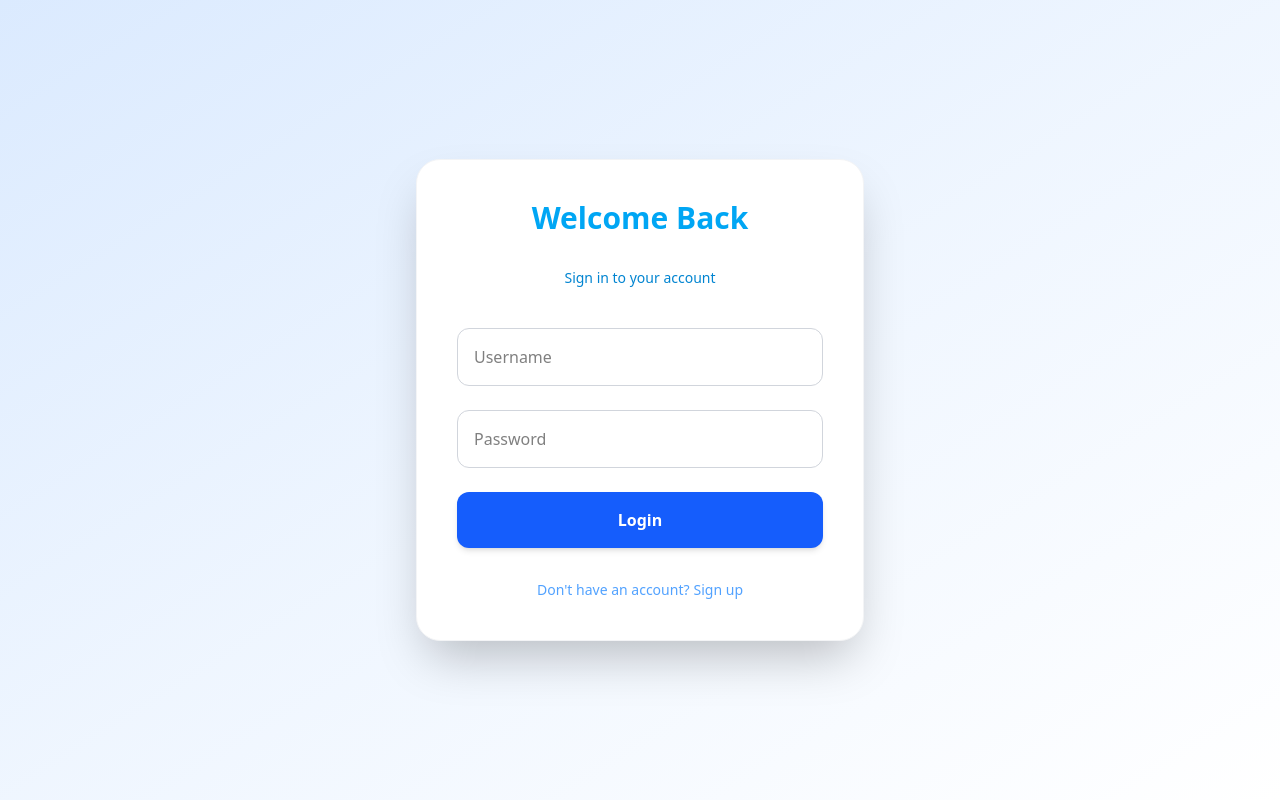
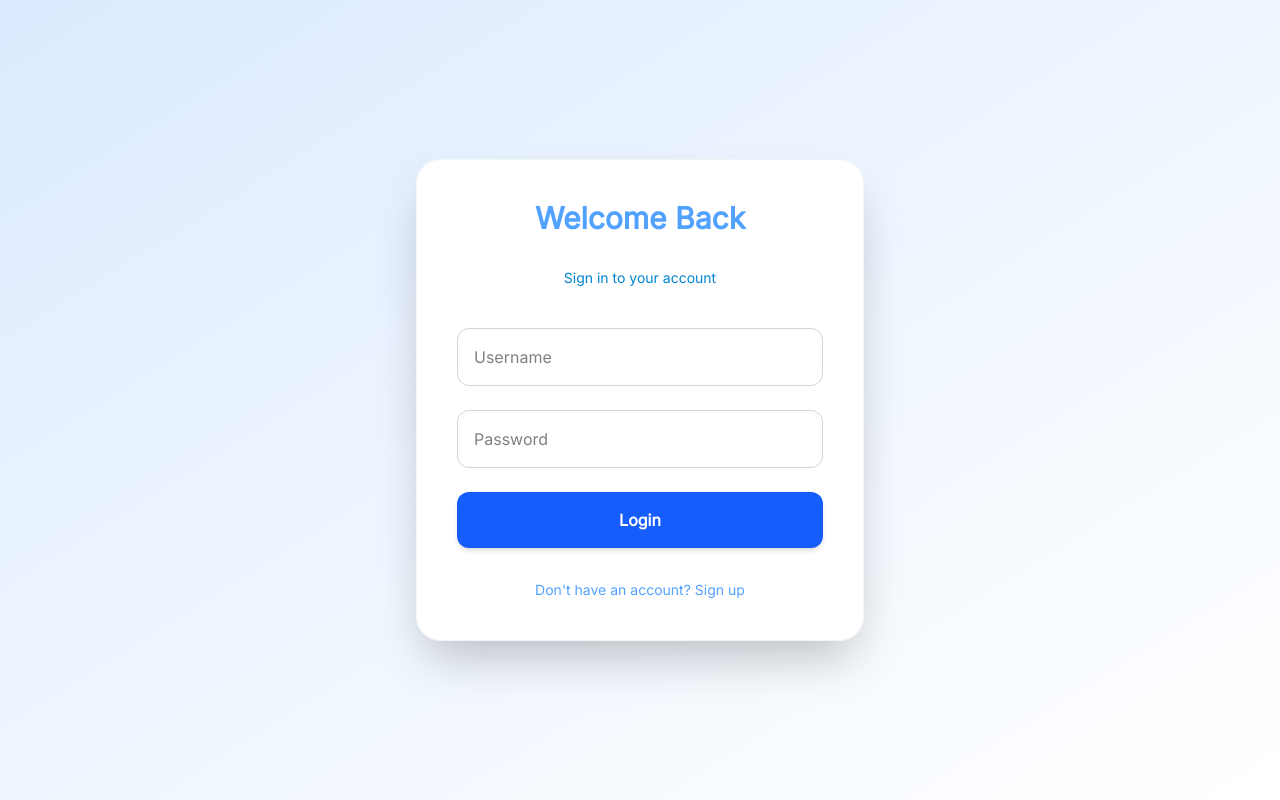
Before and after one commit to asathsara/weathermate-frontend, a React (Vite) app: page /login in a window 1280 px wide. Built offline with nearby package versions, Linux system fonts and the light colour scheme; no server answers.

Commit message:
add google font

```diff
--- a/src/App.tsx
+++ b/src/App.tsx
@@ -11,6 +11,7 @@ function AppRoutes() {
   const { isLoggedIn } = useAuth();
 
   return (
+    <div className="font-inter">
     <Routes>
       {/* If already logged in, redirect away from login/register */}
       <Route
@@ -37,7 +38,8 @@ function AppRoutes() {
         path="*"
         element={<Navigate to={isLoggedIn ? "/dashboard" : "/login"} />}
       />
-    </Routes>
+      </Routes>
+      </div>
   );
 }
 
--- a/src/index.css
+++ b/src/index.css
@@ -1 +1,6 @@
+@import url("https://fonts.googleapis.com/css2?family=Inter:opsz@14..32&display=swap");
 @import "tailwindcss";
+
+@theme {
+  --font-inter: 'Inter', 'sans-serif';
+}
--- a/src/pages/Login.tsx
+++ b/src/pages/Login.tsx
@@ -31,7 +31,7 @@ export default function Login() {
                 onSubmit={handleSubmit}
                 className="flex flex-col gap-6 max-w-md w-full p-10 bg-white rounded-3xl shadow-2xl border border-gray-100"
             >
-                <h2 className="text-3xl font-bold text-center text-sky-500 mb-2">
+                <h2 className="text-3xl font-bold text-center text-blue-400 mb-2">
                     Welcome Back
                 </h2>
                 <p className="text-center text-sky-600 text-sm mb-4">
@@ -60,7 +60,7 @@ export default function Login() {
                 <button
                     type="submit"
                     disabled={mutation.status === "pending"}
-                    className="bg-blue-600 hover:bg-blue-700 text-white font-semibold p-4 rounded-xl shadow-md transition duration-300 disabled:opacity-50"
+                    className="bg-blue-600 hover:bg-blue-700 text-white font-semibold p-4 rounded-xl shadow-md transition duration-300 disabled:opacity-50 cursor-pointer"
                 >
                     {mutation.status === "pending" ? "Logging in..." : "Login"}
                 </button>
```
